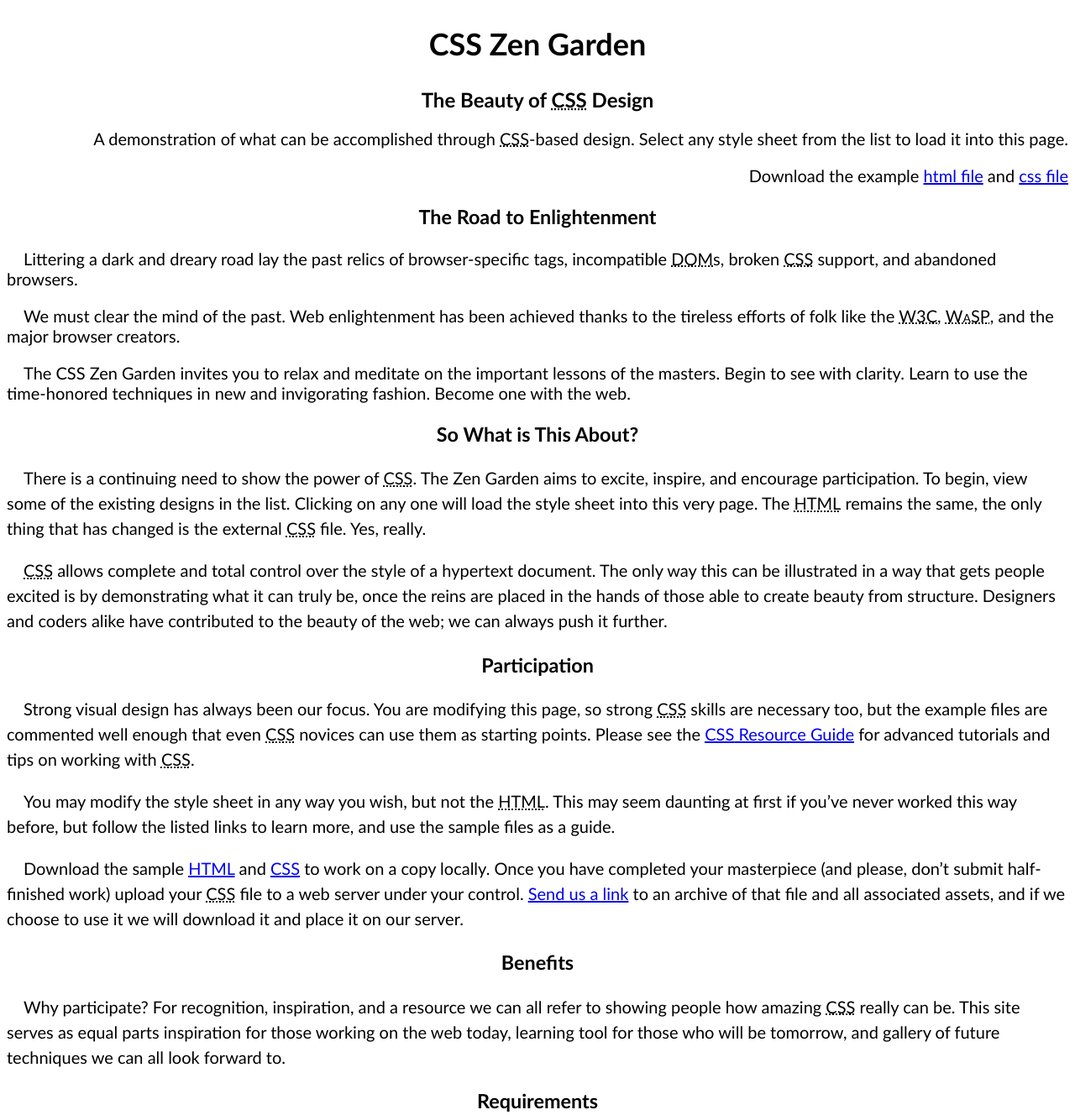
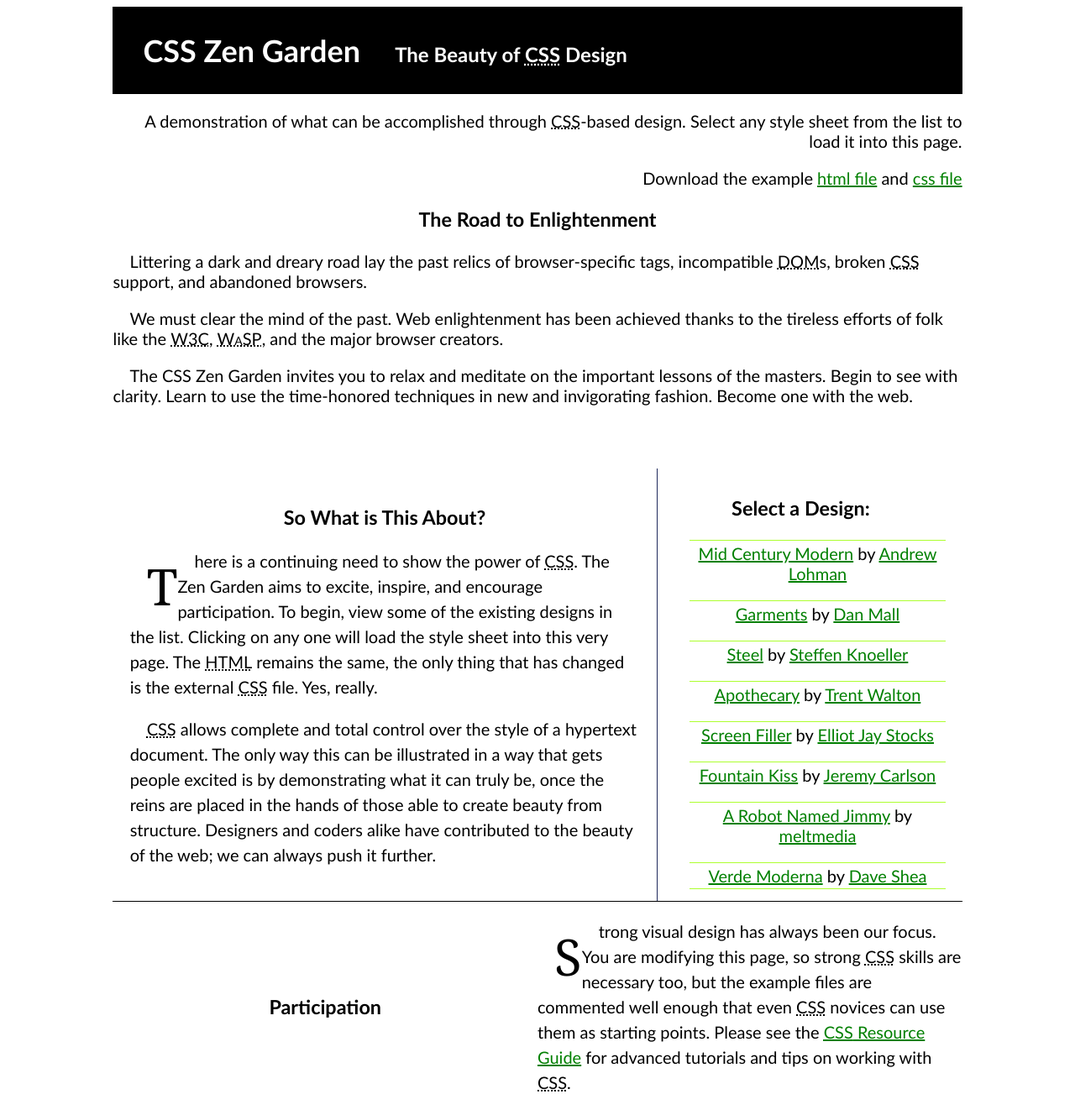
Before and after one commit to gerusalcaetano/desenvolve-introducao-web, a plain HTML site: page index.html in a window 1280 px wide. Shown: the top 1328 px of the page at 84% size. Drawn offline with Linux system fonts and the light colour scheme.

Commit message:
Add files via upload
Pseudo-classes

```diff
--- a/style.css
+++ b/style.css
@@ -1,12 +1,144 @@
- /*1)  Aspectos gerais */
-html{
-    font-family: 'Trebuchet MS', 'Lucida Sans Unicode', 'Lucida Grande', 'Lucida Sans', Arial, sans-serif;
+ /*1. Customize a aparência dos links da seguinte forma:
+- Por padrão, devem ter a cor de destaque e estarem em negrito.
+- Se sobrepostos, devem ter sua cor alterada para uma tonalidade mais clara/escura. Os links visitados não devem ficar mais em negrito.
+
+2. Vamos dar um destaque a primeira letra do primeiro parágrafo da seção principal. Você deverá customizá-lo para que:
+- Tenha tamanho de fonte 3 vezes maior que o padrão.
+- Seja de uma fonte diferente da escolhida para o  site.
+- Fique flutuando a esquerda.
+OBS: você precisará aplicar mais de um pseudo seletor para realizar essa estilização. Fique atento!
+
+3. Utilize bordas para criar um separador entre os itens presentes no menu de design.
+Aplique uma borda superior no topo de todos os itens de menu.
+Aplique uma borda inferior apenas no último item da lista
+
+*/
+a{
+   color: green;
+}
+a:hover {
+   color: rgba(0, 128, 0, 0.39);
+}
+.main p:first-of-type:first-letter{
+   font-size: 3em;
+   font-family: Georgia, 'Times New Roman', Times, serif;
+    float: left;
+}
+
+.design-selection li {
+   border-top:1px solid greenyellow ;
+   padding-top: 3px;
+}
+.design-selection li:last-child {
+   border-bottom: 1px greenyellow solid;
+   padding-bottom: 3px;
+
+}
+.supporting footer{
+   display: flex;
+   align-items: center;
+   justify-content: space-between;
+}
+
+.benefits{
+   display: flex;
+   border-bottom: 1px black solid;
+   }
+.benefits h3{
+   order:2;
+   align-self: center;
+   flex-basis: 30%
+}
+
+.benefits p{
+   flex-basis: 70%;
+}
+
+.participation{
+   display: flex;
+   flex-wrap: wrap;
+   border-bottom: 1px black solid;
+   border-top: 1px black solid;
+}
+
+.participation h3, p{
+   flex-basis: 50%;
+}
+
+.participation h3{
+   flex-basis: 50%;
+   align-self: center;
+}
+
+.page-wrapper {
+   position: relative;
+    width: 80%;
+    max-width: 1280px;
+    margin:auto;
+
+}
+
+.explanation{
+   width:60%;
+   border-right: 1px solid #1f295c;
+   padding:2%;
+   }
+
+#design-selection{
+   position: absolute;
+   top: 560px;
+   left:62%
+}
+
+
+#zen-intro{
+    height: 550px;
+
+}
+
+aside ul{
+   list-style-type: none;
+}
+
+aside ul li{
+   margin: 1em;
+   text-align: center;
+ }
+
+ .main footer a {
+    border: solid 2px;
+    padding: 0.5em;
+    display: inline-block;
+
+
+ }
+ html{
+
+       font-family: 'Trebuchet MS', 'Lucida Sans Unicode', 'Lucida Grande', 'Lucida Sans', Arial, sans-serif;
     font-size: 20px;
     font-style: normal;
     font-weight: 200;
+ }
+
+ #design-archives{
+    display: none;
+ }
+
+ #zen-intro header{
+    background-color: black;
+    color: white;
 
 }
 
+#zen-intro header h1,  #zen-intro header h2{
+    display:inline-block
+}
+#zen-intro header h1{
+    margin-left: 1em;
+    margin-right: 1em;
+
+
+}
  /*2)  Parágrafo */
 p{
     text-indent: 1em;
```
